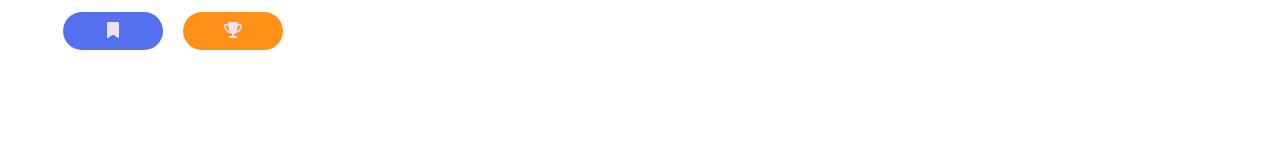
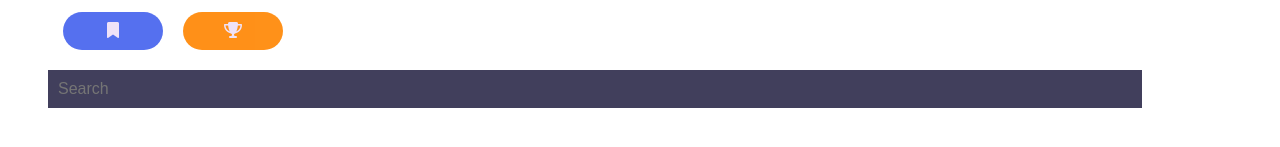
Before and after one commit to sheezaaziz/Entertainment-Pinned, a React (Create React App) app: page / in a window 1280 px wide. Shown: the part 399-546 px from the top of the page. Built offline with nearby package versions, Linux system fonts and the light colour scheme.

Commit message:
[SearchInput.js] completed + styled component

```diff
--- a/src/App.js
+++ b/src/App.js
@@ -2,12 +2,14 @@ import React from 'react';
 
 import Card from './components/Card/Card';
 import NumResults from './components/NumResults/NumResults';
+import SearchInput from './components/SearchInput/SearchInput';
 
 function App() {
   return (
     <div className="App">
       <Card/>
       <NumResults num="48"/>
+      <SearchInput/>
     </div>
   );
 }
--- a/src/components/NumResults/NumResults.js
+++ b/src/components/NumResults/NumResults.js
@@ -5,7 +5,7 @@ import colours from '../../config/colours';
 
 const DisplayNumResults = styled.div`
   color: ${colours.primaryText};
-  background-color: #1E1D33;
+  background-color: ${colours.backgroundDark};
   display: inline-block;
   border-radius: 1.2em;
   margin-top: 20px;
--- /dev/null
+++ b/src/components/SearchInput/SearchInput.js
@@ -0,0 +1,25 @@
+import React from 'react';
+import styled from 'styled-components';
+
+import colours from '../../config/colours';
+
+const SearchInputField = styled.input`
+  margin-left: 40px;
+  padding: 10px;
+  border: none;
+  width: 85%;
+  font-size: 1em;
+  background-color: ${colours.backgroundLight};
+  color: #EEDFF8;
+
+  &:focus {
+    outline: none;
+    box-shadow: 0 0 15px ${colours.backgroundLight};
+  }
+`;
+
+export default function SearchInput() {
+  return (
+    <SearchInputField type="text" placeholder="Search"></SearchInputField>
+  )
+}
--- a/src/config/colours.js
+++ b/src/config/colours.js
@@ -3,5 +3,6 @@ export default {
   orange: '#ff8500',
   primaryText: '#EEDFF8',
   secondaryText: '#8E8594',
-  backgroundLight: '#413F5C;'
+  backgroundLight: '#413F5C;',
+  backgroundDark: '#1E1D33',
 }
```
